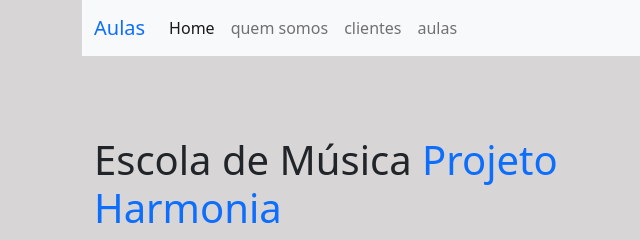
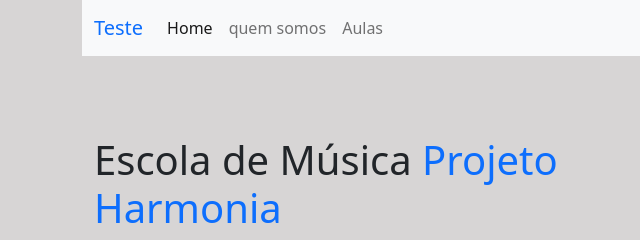
Before and after one commit to wesleyxs/projettoharmonia, a plain HTML site: page index.html in a window 1280 px wide. Shown: the top 240 px of the page, 0-640 px from the left. Drawn offline with nearby package versions, Linux system fonts and the light colour scheme.

Commit message:
segundo commit

```diff
--- a/index.html
+++ b/index.html
@@ -15,14 +15,14 @@
       href="https://cdnjs.cloudflare.com/ajax/libs/font-awesome/5.15.2/css/all.min.css"
     />
     <link rel="stylesheet" href="https://cdn.jsdelivr.net/npm/bootstrap-icons@1.9.1/font/bootstrap-icons.css">
-    <title>Projeto Harmonia</title>
+    <title>Projeto Teste</title>
   </head>
   <body class="container" style="background-color:rgba(194, 190, 190, 0.644)">
    <!--menu navegação-->
     <nav class="navbar navbar-expand-lg navbar-light bg-light">
         <div class="container-fluid">
 
-          <a class="navbar-brand text-primary" href="#">Aulas</a>
+          <a class="navbar-brand text-primary" href="#">Teste</a>
           <button class="navbar-toggler" type="button" data-bs-toggle="collapse" data-bs-target="#navbarSupportedContent" aria-controls="navbarSupportedContent" aria-expanded="false" aria-label="Toggle navigation">
             <span class="navbar-toggler-icon"></span>
           </button>
@@ -35,10 +35,7 @@
                 <a class="nav-link" href="#">quem somos</a>
               </li>
               <li class="nav-item">
-                <a class="nav-link" href="#">clientes</a>
-              </li>
-              <li class="nav-item">
-                <a class="nav-link" href="#">aulas</a>
+                <a class="nav-link" href="#">Aulas</a>
               </li>
 
             </ul>
```
